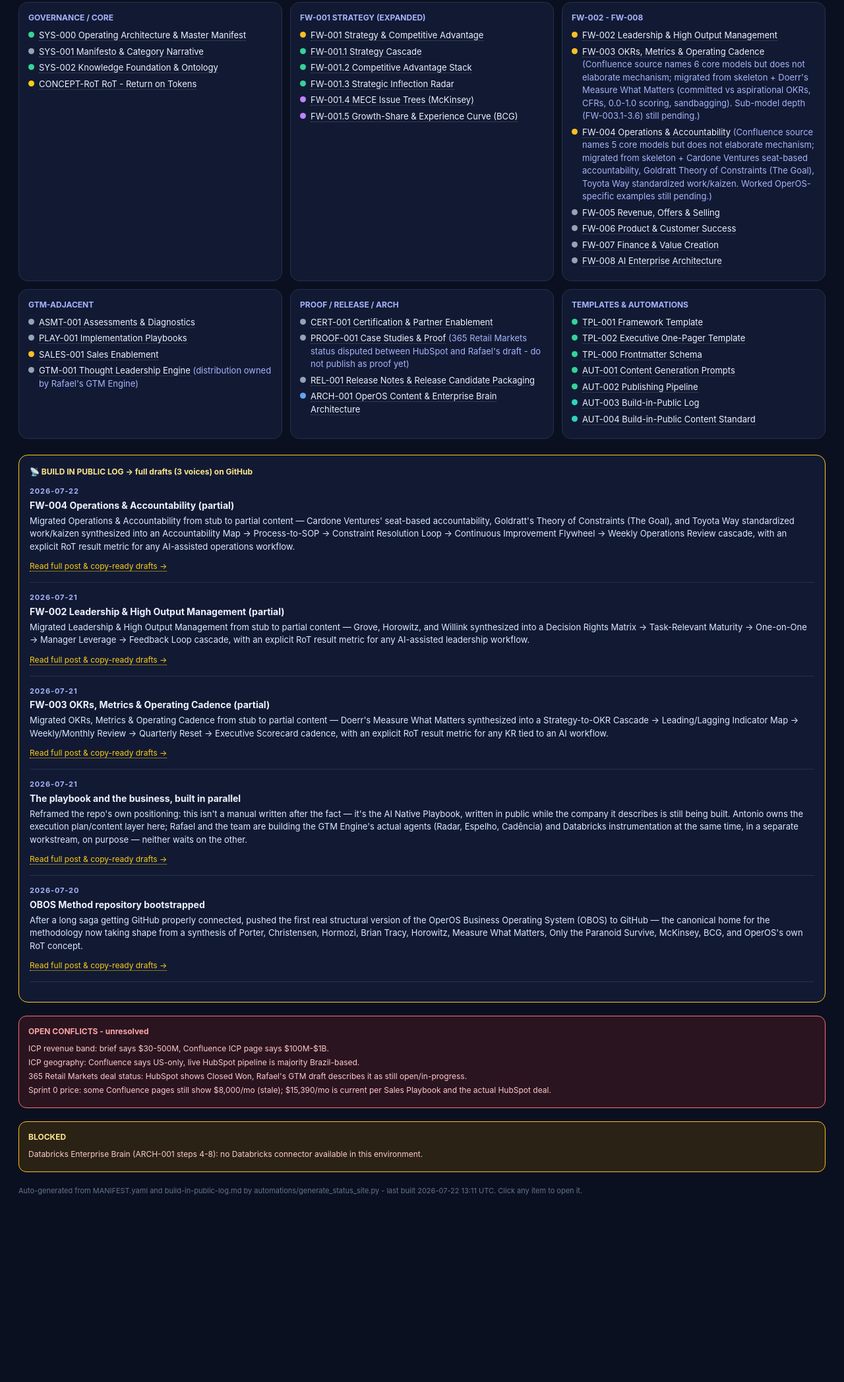
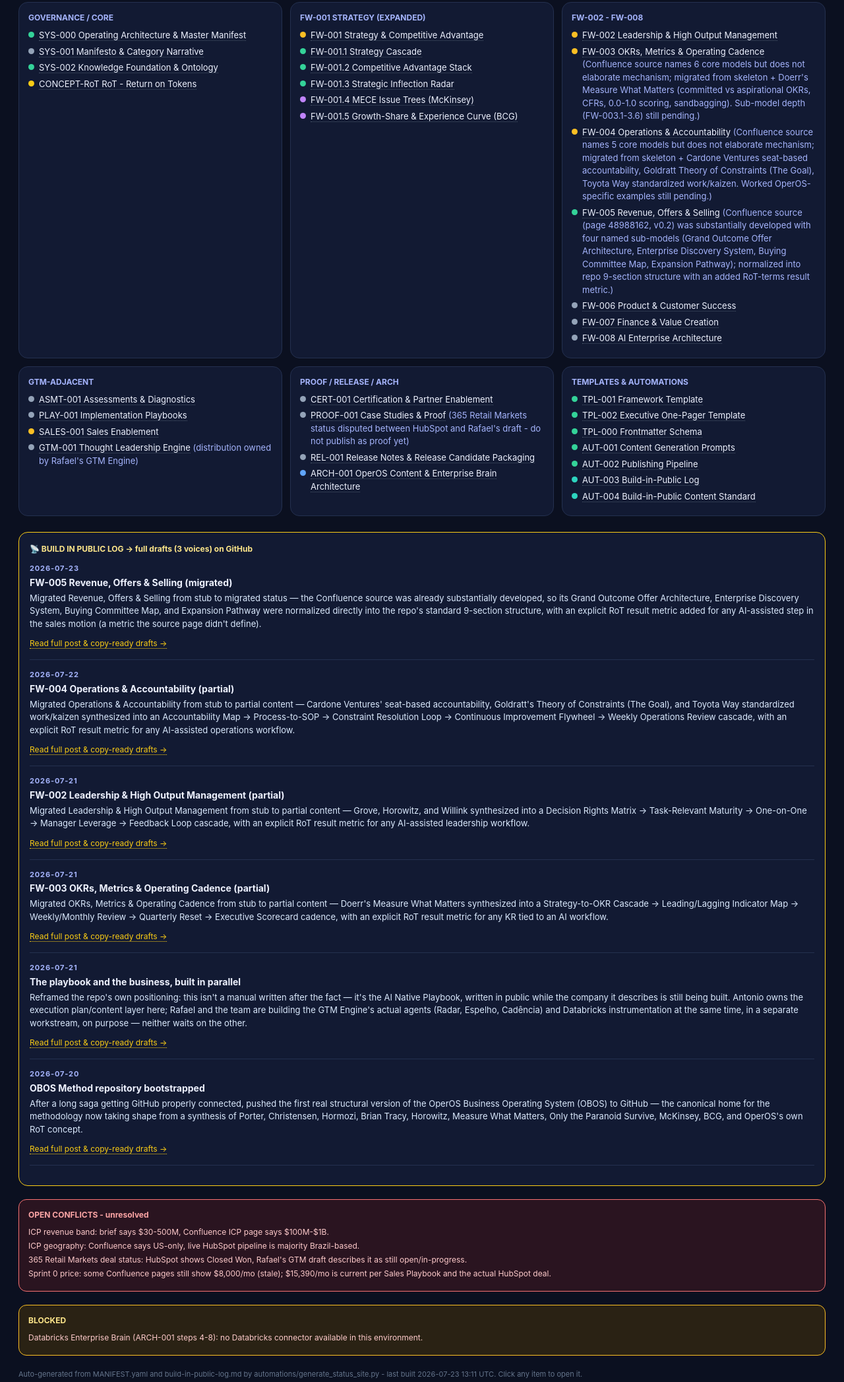
Before and after one commit to antonioOperOS/OperOSAI-operos-body-of-knowledge, a plain HTML site: page docs/index.html in a window 1280 px wide. Shown: the part 251-2345 px from the top of the page at 66% size. Before the commit the page ends 2092 px from the top, so only its background shows below. Drawn offline with Linux system fonts and the light colour scheme.

Commit message:
Migrate FW-005 (Revenue, Offers & Selling) stub to migrated; log build-in-public drafts
- Normalize Confluence page 48988162 (v0.2) - Grand Outcome Offer Architecture,
  Enterprise Discovery System, Buying Committee Map, Expansion Pathway - into
  the repo's standard 9-section framework structure, rewritten in OperOS's
  own language.
- Add RoT-terms result metric for AI-assisted sales-motion steps, per the
  Operating Rule (not defined on the source page).
- Update MANIFEST.yaml status stub -> migrated, add CHANGELOG v0.2.5 entry.
- Log three build-in-public drafts (Antonio/Rafael/OperOS voice) on the
  buying-committee economic-buyer-vs-champion tension, per AUT-004.
- Regenerate docs/index.html status site.

```diff
--- a/docs/index.html
+++ b/docs/index.html
@@ -22,7 +22,7 @@
 </style></head>
 <body>
 <div style="color:#a5b4fc;text-transform:uppercase;letter-spacing:.12em;font-size:11px;font-weight:700;">
-  <a href="https://github.com/antonioOperOS/OperOSAI-operos-body-of-knowledge" target="_blank" rel="noopener" style="text-decoration:none;color:inherit;">antonioOperOS/OperOSAI-operos-body-of-knowledge</a> - v0.2.4
+  <a href="https://github.com/antonioOperOS/OperOSAI-operos-body-of-knowledge" target="_blank" rel="noopener" style="text-decoration:none;color:inherit;">antonioOperOS/OperOSAI-operos-body-of-knowledge</a> - v0.2.5
 </div>
 <div style="font-size:26px;font-weight:700;margin-top:4px;">OperOS Method (OBOS)</div>
 <div style="color:#dbeafe;font-size:14px;margin:4px 0 20px;max-width:640px;">Source once. Publish everywhere. No asset productized without an RoT-terms result metric.</div>
@@ -51,7 +51,7 @@
 </div><div class="panel"><div style="font-size:12px;font-weight:700;color:#a5b4fc;margin-bottom:8px;">FW-002 - FW-008</div><div style="font-size:13px;margin:5px 0;display:flex;align-items:flex-start;gap:7px;"><span class="dot" style="background:#fbbf24;"></span><span><a href="https://github.com/antonioOperOS/OperOSAI-operos-body-of-knowledge/blob/main/02-frameworks/FW-002-leadership-high-output-management.md" target="_blank" rel="noopener" style="color:inherit;text-decoration:none;border-bottom:1px dotted #475569;">FW-002 Leadership &amp; High Output Management</a></span></div>
 <div style="font-size:13px;margin:5px 0;display:flex;align-items:flex-start;gap:7px;"><span class="dot" style="background:#fbbf24;"></span><span><a href="https://github.com/antonioOperOS/OperOSAI-operos-body-of-knowledge/blob/main/02-frameworks/FW-003-okrs-metrics-operating-cadence.md" target="_blank" rel="noopener" style="color:inherit;text-decoration:none;border-bottom:1px dotted #475569;">FW-003 OKRs, Metrics &amp; Operating Cadence</a> <span style="color:#a5b4fc;">(Confluence source names 6 core models but does not elaborate mechanism; migrated from skeleton + Doerr&#x27;s Measure What Matters (committed vs aspirational OKRs, CFRs, 0.0-1.0 scoring, sandbagging). Sub-model depth (FW-003.1-3.6) still pending.)</span></span></div>
 <div style="font-size:13px;margin:5px 0;display:flex;align-items:flex-start;gap:7px;"><span class="dot" style="background:#fbbf24;"></span><span><a href="https://github.com/antonioOperOS/OperOSAI-operos-body-of-knowledge/blob/main/02-frameworks/FW-004-operations-accountability.md" target="_blank" rel="noopener" style="color:inherit;text-decoration:none;border-bottom:1px dotted #475569;">FW-004 Operations &amp; Accountability</a> <span style="color:#a5b4fc;">(Confluence source names 5 core models but does not elaborate mechanism; migrated from skeleton + Cardone Ventures seat-based accountability, Goldratt Theory of Constraints (The Goal), Toyota Way standardized work/kaizen. Worked OperOS-specific examples still pending.)</span></span></div>
-<div style="font-size:13px;margin:5px 0;display:flex;align-items:flex-start;gap:7px;"><span class="dot" style="background:#94a3b8;"></span><span><a href="https://github.com/antonioOperOS/OperOSAI-operos-body-of-knowledge/blob/main/02-frameworks/FW-005-revenue-offers-selling.md" target="_blank" rel="noopener" style="color:inherit;text-decoration:none;border-bottom:1px dotted #475569;">FW-005 Revenue, Offers &amp; Selling</a></span></div>
+<div style="font-size:13px;margin:5px 0;display:flex;align-items:flex-start;gap:7px;"><span class="dot" style="background:#34d399;"></span><span><a href="https://github.com/antonioOperOS/OperOSAI-operos-body-of-knowledge/blob/main/02-frameworks/FW-005-revenue-offers-selling.md" target="_blank" rel="noopener" style="color:inherit;text-decoration:none;border-bottom:1px dotted #475569;">FW-005 Revenue, Offers &amp; Selling</a> <span style="color:#a5b4fc;">(Confluence source (page 48988162, v0.2) was substantially developed with four named sub-models (Grand Outcome Offer Architecture, Enterprise Discovery System, Buying Committee Map, Expansion Pathway); normalized into repo 9-section structure with an added RoT-terms result metric.)</span></span></div>
 <div style="font-size:13px;margin:5px 0;display:flex;align-items:flex-start;gap:7px;"><span class="dot" style="background:#94a3b8;"></span><span><a href="https://github.com/antonioOperOS/OperOSAI-operos-body-of-knowledge/blob/main/02-frameworks/FW-006-product-customer-success.md" target="_blank" rel="noopener" style="color:inherit;text-decoration:none;border-bottom:1px dotted #475569;">FW-006 Product &amp; Customer Success</a></span></div>
 <div style="font-size:13px;margin:5px 0;display:flex;align-items:flex-start;gap:7px;"><span class="dot" style="background:#94a3b8;"></span><span><a href="https://github.com/antonioOperOS/OperOSAI-operos-body-of-knowledge/blob/main/02-frameworks/FW-007-finance-value-creation.md" target="_blank" rel="noopener" style="color:inherit;text-decoration:none;border-bottom:1px dotted #475569;">FW-007 Finance &amp; Value Creation</a></span></div>
 <div style="font-size:13px;margin:5px 0;display:flex;align-items:flex-start;gap:7px;"><span class="dot" style="background:#94a3b8;"></span><span><a href="https://github.com/antonioOperOS/OperOSAI-operos-body-of-knowledge/blob/main/02-frameworks/FW-008-ai-enterprise-architecture.md" target="_blank" rel="noopener" style="color:inherit;text-decoration:none;border-bottom:1px dotted #475569;">FW-008 AI Enterprise Architecture</a></span></div>
@@ -78,6 +78,12 @@
     <div style="font-size:12px;font-weight:700;color:#fde68a;margin-bottom:12px;">&#128225; BUILD IN PUBLIC LOG &rarr; full drafts (3 voices) on GitHub</div>
   </a>
   <div style="margin:0 0 14px;padding-bottom:14px;border-bottom:1px solid #24304f;">
+  <div style="font-size:11px;color:#a5b4fc;text-transform:uppercase;letter-spacing:.08em;font-weight:700;">2026-07-23</div>
+  <div style="font-size:14px;font-weight:700;margin:2px 0 4px;">FW-005 Revenue, Offers &amp; Selling (migrated)</div>
+  <div style="font-size:13px;color:#dbeafe;margin-bottom:6px;">Migrated Revenue, Offers &amp; Selling from stub to migrated status — the Confluence source was already substantially developed, so its Grand Outcome Offer Architecture, Enterprise Discovery System, Buying Committee Map, and Expansion Pathway were normalized directly into the repo&#x27;s standard 9-section structure, with an explicit RoT result metric added for any AI-assisted step in the sales motion (a metric the source page didn&#x27;t define).</div>
+  <a href="https://github.com/antonioOperOS/OperOSAI-operos-body-of-knowledge/blob/main/automations/build-in-public-log.md#2026-07-23--fw-005-revenue-offers--selling-migrated" target="_blank" rel="noopener" style="font-size:12px;color:#facc15;text-decoration:none;border-bottom:1px dotted #facc15;">Read full post &amp; copy-ready drafts &rarr;</a>
+</div>
+<div style="margin:0 0 14px;padding-bottom:14px;border-bottom:1px solid #24304f;">
   <div style="font-size:11px;color:#a5b4fc;text-transform:uppercase;letter-spacing:.08em;font-weight:700;">2026-07-22</div>
   <div style="font-size:14px;font-weight:700;margin:2px 0 4px;">FW-004 Operations &amp; Accountability (partial)</div>
   <div style="font-size:13px;color:#dbeafe;margin-bottom:6px;">Migrated Operations &amp; Accountability from stub to partial content — Cardone Ventures&#x27; seat-based accountability, Goldratt&#x27;s Theory of Constraints (The Goal), and Toyota Way standardized work/kaizen synthesized into an Accountability Map → Process-to-SOP → Constraint Resolution Loop → Continuous Improvement Flywheel → Weekly Operations Review cascade, with an explicit RoT result metric for any AI-assisted operations workflow.</div>
@@ -124,5 +130,5 @@
 
 </div>
 
-<div style="margin-top:20px;font-size:11px;color:#64748b;">Auto-generated from MANIFEST.yaml and build-in-public-log.md by automations/generate_status_site.py - last built 2026-07-22 13:11 UTC. Click any item to open it.</div>
+<div style="margin-top:20px;font-size:11px;color:#64748b;">Auto-generated from MANIFEST.yaml and build-in-public-log.md by automations/generate_status_site.py - last built 2026-07-23 13:11 UTC. Click any item to open it.</div>
 </body></html>
```
Also changed, not shown: 4 other files.
